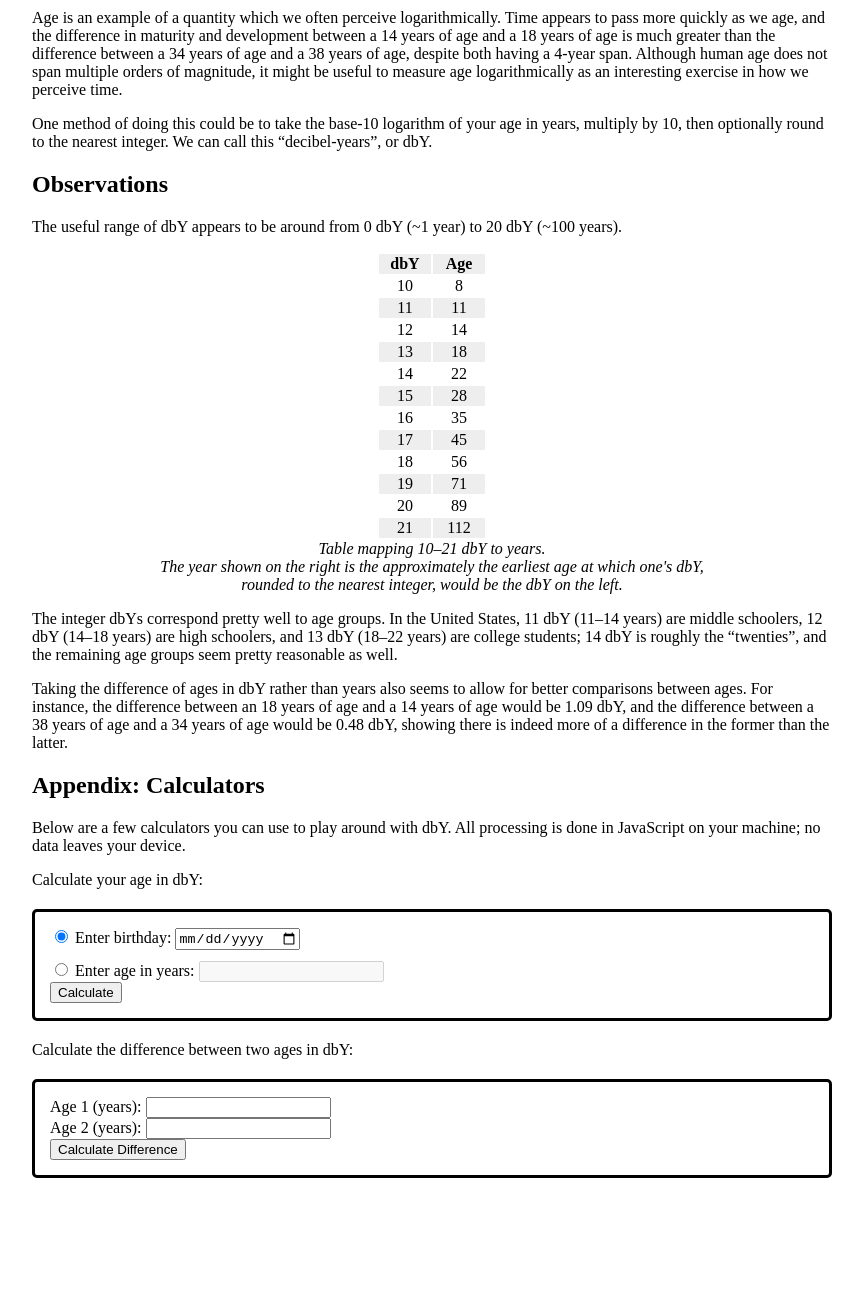
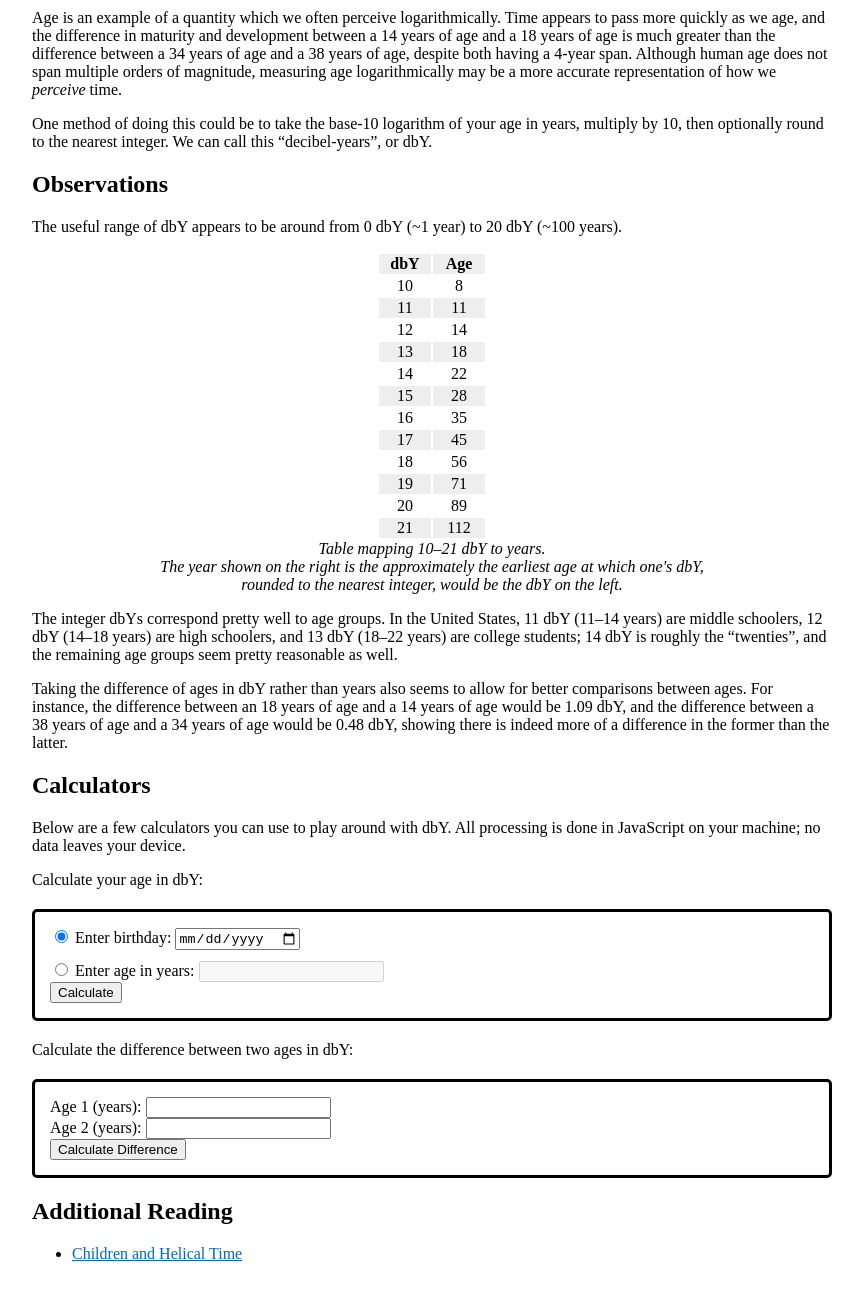
Before and after one commit to Yuril125/website, a website: page public/blog/logyears.html in a window 1280 px wide. Shown: the part 276-1576 px from the top of the page, without its empty margins (208-1071 px from the left). Before the commit the page ends 1502 px from the top, so only its background shows below. Drawn offline with Linux system fonts and the light colour scheme.

Commit message:
Blog article update

```diff
--- a/public/blog/logyears.html
+++ b/public/blog/logyears.html
@@ -194,8 +194,8 @@
         maturity and development between a 14 years of age and a 18 years of age
         is much greater than the difference between a 34 years of age and a 38
         years of age, despite both having a 4-year span. Although human age does
-        not span multiple orders of magnitude, it might be useful to measure age
-        logarithmically as an interesting exercise in how we perceive time.
+        not span multiple orders of magnitude, measuring age logarithmically may
+        be a more accurate representation of how we <em>perceive</em> time.
     </p>
     <p>
         One method of doing this could be to take the base-10 logarithm of your
@@ -310,7 +310,7 @@
         0.48 dbY, showing there is indeed more of a difference in the former
         than the latter.
     </p>
-    <h2>Appendix: Calculators</h2>
+    <h2>Calculators</h2>
     <p>
         Below are a few calculators you can use to play around with dbY. All
         processing is done in JavaScript on your machine; no data leaves your
@@ -457,6 +457,15 @@
                 `${age1} years = ${dbY1.toFixed(2)} dbY, ${age2} years = ${dbY2.toFixed(2)} dbY → Difference: ${difference.toFixed(2)} dbY`;
         }
     </script>
+    <h2>Additional Reading</h2>
+    <ul>
+        <li>
+            <a
+                href="https://moultano.wordpress.com/2025/12/30/children-and-helical-time/"
+                >Children and Helical Time</a
+            >
+        </li>
+    </ul>
 </main>
 
         </div>
```
Also changed, not shown: blog/pages/logyears.html (+12 -3 lines).
